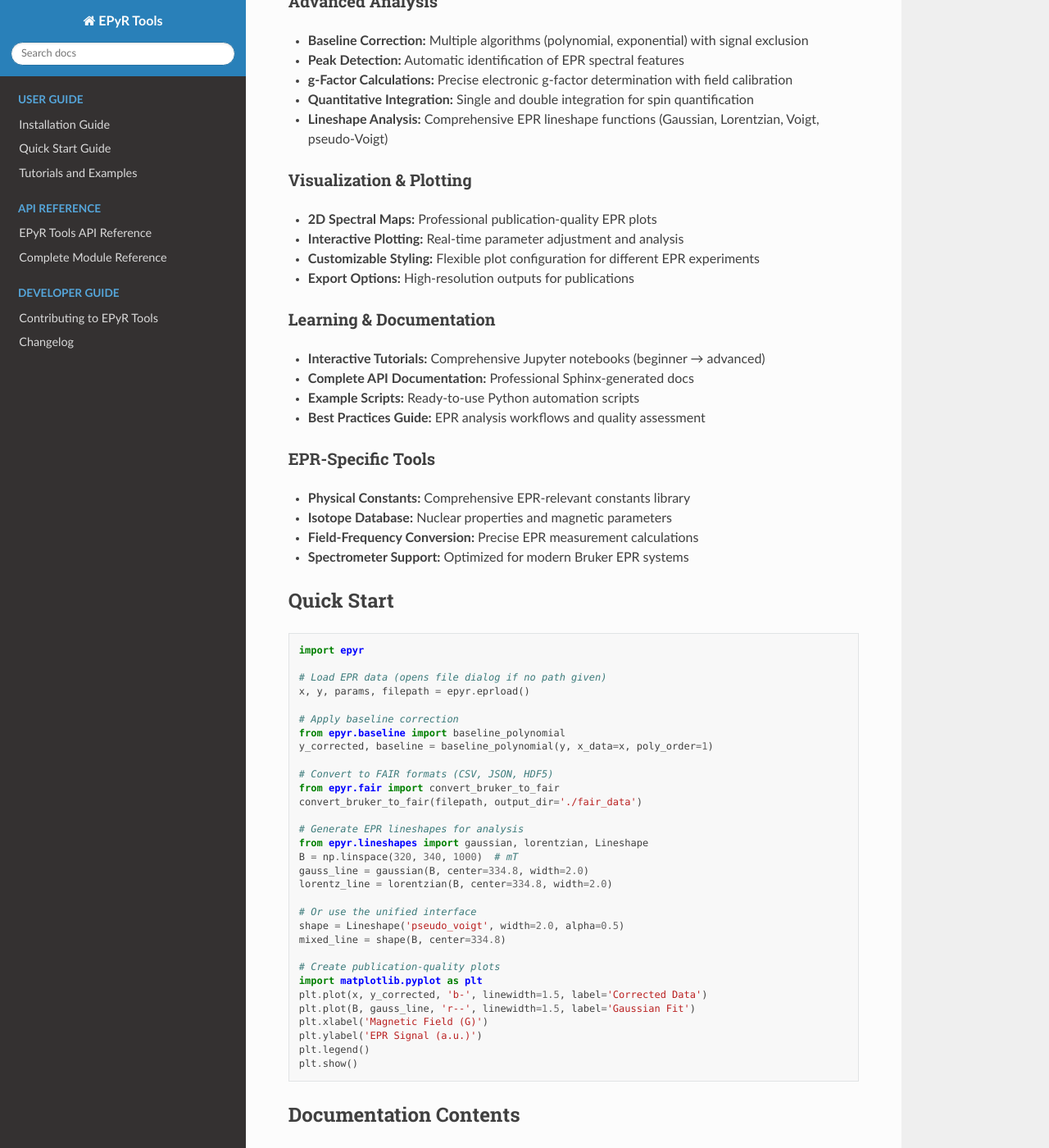
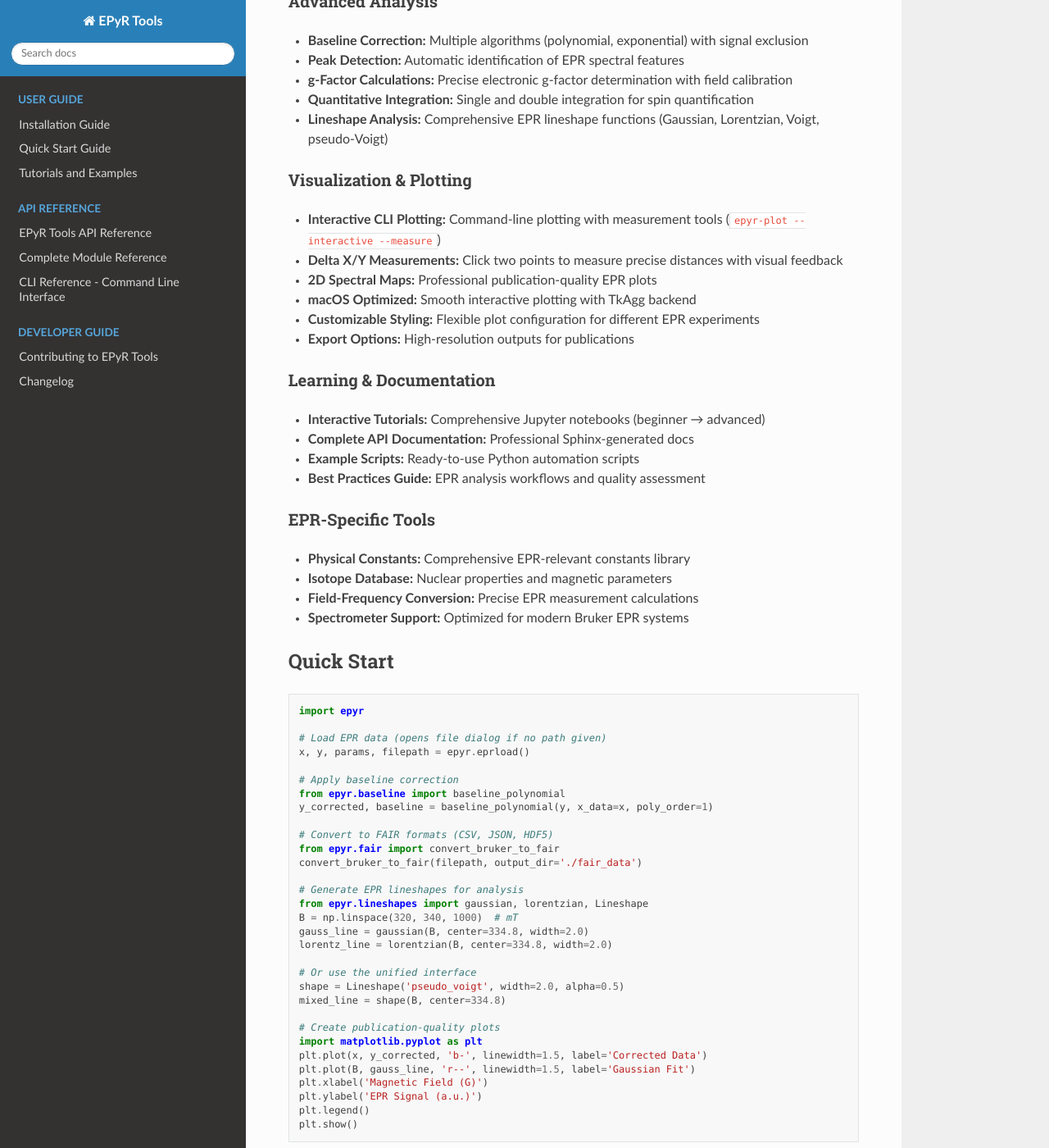
Before and after one commit to BertainaS/epyrtools, a Sphinx documentation site: the page built from docs/index.rst, in a window 1280 px wide and 1400 px high, scrolled down 634 px. Shown: the whole window at 82% size. Built offline with Sphinx 7.4.7 and the Read the Docs theme 3.1.0, drawn with Linux system fonts in a browser that asks for light colours; pages that are not in the unit, such as notebooks, are missing from menus; some of the changed text lies outside the part shown.

Commit message:
Update ReadTheDocs configuration for v0.1.9
• Update Sphinx version to 0.1.9 in conf.py
• Update version badge in index.rst to 0.1.9
• Add CLI reference to documentation toctree
• Add interactive plotting features to main documentation
• Include CLI examples in Quick Start section

This should trigger ReadTheDocs rebuild with updated documentation.

```diff
--- a/docs/conf.py
+++ b/docs/conf.py
@@ -14,8 +14,8 @@
 project = "EPyR Tools"
 copyright = "2025, Sylvain Bertaina"
 author = "Sylvain Bertaina"
-release = "0.1.8"
-version = "0.1.8"
+release = "0.1.9"
+version = "0.1.9"
 
 # -- General configuration ---------------------------------------------------
 # https://www.sphinx-doc.org/en/master/usage/configuration.html#general-configuration
--- a/docs/index.rst
+++ b/docs/index.rst
@@ -5,7 +5,7 @@
    :target: https://opensource.org/licenses/BSD-3-Clause
    :alt: License
 
-.. image:: https://img.shields.io/badge/version-0.1.6-blue
+.. image:: https://img.shields.io/badge/version-0.1.9-blue
    :alt: Version
 
 .. image:: https://img.shields.io/badge/tests-100%2B%20passed-brightgreen
@@ -35,8 +35,10 @@
 
 **Visualization & Plotting**
 ~~~~~~~~~~~~~~~~~~~~~~~~~~~~~~~
+* **Interactive CLI Plotting:** Command-line plotting with measurement tools (``epyr-plot --interactive --measure``)
+* **Delta X/Y Measurements:** Click two points to measure precise distances with visual feedback
 * **2D Spectral Maps:** Professional publication-quality EPR plots
-* **Interactive Plotting:** Real-time parameter adjustment and analysis
+* **macOS Optimized:** Smooth interactive plotting with TkAgg backend
 * **Customizable Styling:** Flexible plot configuration for different EPR experiments
 * **Export Options:** High-resolution outputs for publications
 
@@ -91,6 +93,16 @@
    plt.legend()
    plt.show()
 
+For interactive plotting with measurement tools from command line:
+
+.. code-block:: bash
+
+   # Interactive plotting with measurement tools
+   epyr-plot --interactive --measure
+
+   # Load specific file with measurements
+   epyr-plot spectrum.dsc --interactive --measure --save
+
 Documentation Contents
 ----------------------
 
@@ -108,6 +120,7 @@
 
    api/epyr
    api/modules
+   cli_reference
 
 .. toctree::
    :maxdepth: 1
```
